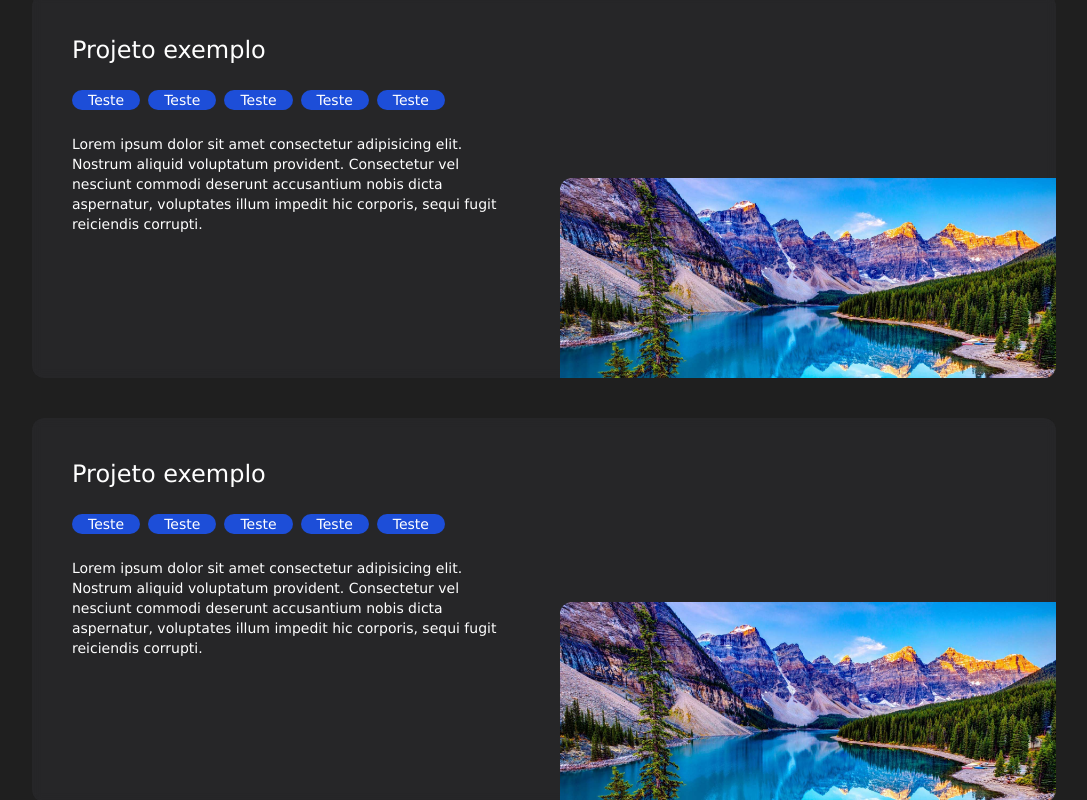
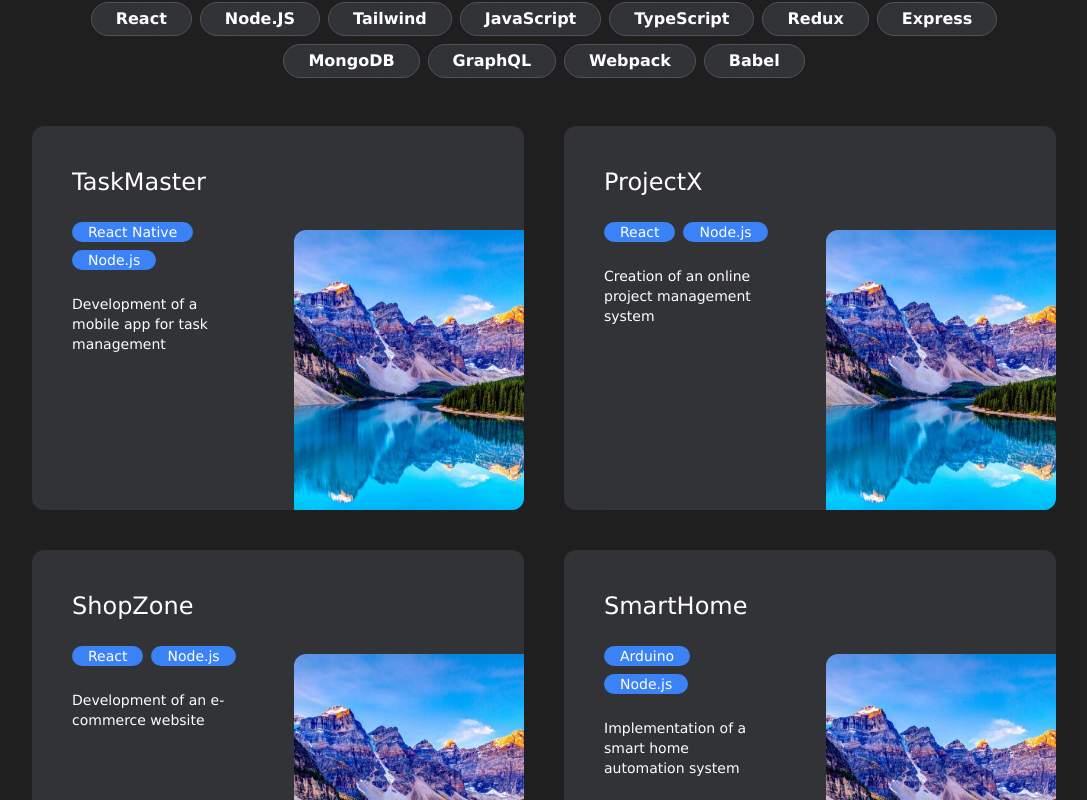
Before and after one commit to brcls/portifolio, a Next.js app: page / in a window 1280 px wide. Shown: the part 920-1720 px from the top of the page, without its empty margins (96-1183 px from the left). Built offline with nearby package versions, Linux system fonts and the light colour scheme.

Commit message:
adicionando filtro

```diff
--- a/next.config.js
+++ b/next.config.js
@@ -1,4 +1,8 @@
 /** @type {import('next').NextConfig} */
-const nextConfig = {}
+const nextConfig = {
+  experimental: {
+    typedRoutes: true,
+  },
+};
 
-module.exports = nextConfig
+module.exports = nextConfig;
--- /dev/null
+++ b/public/data/projects.ts
@@ -0,0 +1,32 @@
+export const projects = [
+  {
+    slug: "project-1",
+    description: "Development of a mobile app for task management",
+    name: "TaskMaster",
+    techStack: ["React Native", "Node.js"],
+  },
+  {
+    slug: "project-2",
+    description: "Creation of an online project management system",
+    name: "ProjectX",
+    techStack: ["React", "Node.js"],
+  },
+  {
+    slug: "project-3",
+    description: "Development of an e-commerce website",
+    name: "ShopZone",
+    techStack: ["React", "Node.js"],
+  },
+  {
+    slug: "project-4",
+    description: "Implementation of a smart home automation system",
+    name: "SmartHome",
+    techStack: ["Arduino", "Node.js"],
+  },
+  {
+    slug: "project-5",
+    description: "Implementation of a smart home automation system",
+    name: "SmartHome",
+    techStack: ["Arduino", "Node.js"],
+  },
+];
--- /dev/null
+++ b/public/data/techStack.ts
@@ -0,0 +1,13 @@
+export const techStack = [
+  "React",
+  "Node.JS",
+  "Tailwind",
+  "JavaScript",
+  "TypeScript",
+  "Redux",
+  "Express",
+  "MongoDB",
+  "GraphQL",
+  "Webpack",
+  "Babel",
+];
--- a/src/app/globals.css
+++ b/src/app/globals.css
@@ -31,3 +31,10 @@ body {
 ::-webkit-scrollbar-thumb:hover {
   background: #b5b5b5;
 }
+
+@layer components {
+  .glass-dark {
+    background-color: rgba(107, 114, 128, 0.25);
+    backdrop-filter: blur(20px);
+  }
+}
--- a/src/app/page.tsx
+++ b/src/app/page.tsx
@@ -1,8 +1,47 @@
+"use client";
+
 import Card from "@/components/Card";
 import Image from "next/image";
-import React from "react";
+import React, { useState } from "react";
+import { projects } from "../../public/data/projects";
+import { techStack } from "../../public/data/techStack";
+
+type TechItem = {
+  name: string;
+  active: boolean;
+};
+
+function createTechItem(name: string): TechItem {
+  return { name, active: false };
+}
+
+const initialTechStack: TechItem[] = techStack.map(createTechItem);
 
 export default function Home() {
+  const [filter, setFilter] = useState<TechItem[]>(initialTechStack);
+
+  const filteredProjects = filter.some((item) => item.active)
+    ? projects.filter((project) =>
+        filter.some(
+          (key) =>
+            key.active &&
+            project.techStack.some(
+              (tech) => tech.toLowerCase() === key.name.toLowerCase()
+            )
+        )
+      )
+    : projects;
+
+  const projectCards = filteredProjects.map((project) => (
+    <Card key={project.slug} project={project} />
+  ));
+
+  const handleSelectFilter = (index: number) => {
+    const updatedFilter = [...filter]; // Criar uma cópia do array filter
+    updatedFilter[index].active = !updatedFilter[index].active; // Atualizar a propriedade active para true
+    setFilter(updatedFilter); // Atualizar o estado com o novo array
+  };
+
   return (
     <>
       <div className="h-screen flex flex-col justify-center text-center items-center">
@@ -26,11 +65,21 @@ export default function Home() {
       w-4/5 mx-auto"
       >
         <div className="text-2xl text-bold">Projects</div>
-        <div className="grid gap-10 my-10">
-          {[0, 1, 2, 3].map((item) => (
-            <Card key={item} />
+        <div className="flex flex-wrap justify-center gap-2 my-12">
+          {filter.map((item, index) => (
+            <button
+              key={index}
+              className={`glass-dark px-6 py-1 rounded-full hover:bg-zinc-900
+            active:scale-95 font-bold hover:scale-110 duration-500 border border-zinc-600 ${
+              item.active && "bg-blue-500 hover:bg-blue-800"
+            }`}
+              onClick={() => handleSelectFilter(index)}
+            >
+              {item.name}
+            </button>
           ))}
         </div>
+        <div className="grid md:grid-cols-2 gap-10">{projectCards}</div>
       </div>
     </>
   );
--- /dev/null
+++ b/src/app/project/[slug]/page.tsx
@@ -0,0 +1,22 @@
+import React from "react";
+import { projects } from "../../../../public/data/projects";
+import Image from "next/image";
+
+export default function Page({ params }: { params: { slug: string } }) {
+  const project = projects.find((project) => project.slug === params.slug);
+
+  return (
+    <div className="flex justify-center items-center">
+      <div className="w-3/4 h-[700px] relative rounded-2xl overflow-hidden">
+        <Image
+          src="/paisagem.jpg"
+          alt="me"
+          fill
+          style={{ objectFit: "cover" }}
+          priority
+          quality={100}
+        />
+      </div>
+    </div>
+  );
+}
--- a/src/components/Card.tsx
+++ b/src/components/Card.tsx
@@ -1,36 +1,46 @@
 import React from "react";
 import Image from "next/image";
+import Link from "next/link";
+import { Route } from "next";
 
-export default function Card() {
+interface IProject {
+  slug: string;
+  name: string;
+  description: string;
+  techStack: string[];
+}
+
+interface ICardProps {
+  project: IProject;
+}
+
+export default function Card({ project }: ICardProps) {
+  const { slug, name, description, techStack } = project;
+
   return (
+    <Link href={("project/" + slug) as Route}>
       <div
-      className="group cursor-pointer mx-auto bg-zinc-700 backdrop-filter backdrop-blur-sm
-      bg-opacity-25 md:h-96 h-[400px] rounded-xl hover:scale-105 duration-500 transform-gpu
+        className="group cursor-pointer glass-dark md:h-96 h-[300px] rounded-xl hover:scale-105 duration-500 transform-gpu
       justify-between flex md:flex-row flex-col overflow-hidden"
       >
         <div className="md:p-10 p-5 text-left md:w-1/2 w-full">
-        <p className="text-bold md:text-2xl text-xl">Projeto exemplo</p>
+          <p className="text-bold md:text-2xl text-xl">{name}</p>
           <div className="flex flex-wrap gap-2 my-6">
-          {[0, 1, 2, 3, 4].map((item) => (
+            {techStack.map((tech) => (
               <div
-              key={item}
-              className="bg-blue-700 rounded-full px-4 text-sm md:text-md"
+                key={tech}
+                className="bg-blue-500 rounded-full px-4 text-sm md:text-md"
               >
-              Teste
+                {tech}
               </div>
             ))}
           </div>
-        <p className="md:text-md text-sm">
-          Lorem ipsum dolor sit amet consectetur adipisicing elit. Nostrum
-          aliquid voluptatum provident. Consectetur vel nesciunt commodi
-          deserunt accusantium nobis dicta aspernatur, voluptates illum impedit
-          hic corporis, sequi fugit reiciendis corrupti.
-        </p>
+          <p className="md:text-md text-sm">{description}</p>
         </div>
         <div className="md:w-1/2 w-full flex md:justify-end md:items-end">
           <div
-          className="w-full h-60 md:top-10 md:left-4 relative
-          md:group-hover:-translate-y-10 group-hover:-translate-y-1/2 md:group-hover:-translate-x-4
+            className="w-full h-80 md:top-10 md:left-4 relative
+          group-hover:-translate-y-10 md:group-hover:-translate-x-4
           duration-500 rounded-xl overflow-hidden"
           >
             <Image
@@ -43,5 +53,6 @@ export default function Card() {
           </div>
         </div>
       </div>
+    </Link>
   );
 }
--- a/src/components/Header.tsx
+++ b/src/components/Header.tsx
@@ -4,8 +4,7 @@ import React from "react";
 export default function Header() {
   return (
     <header
-      className="bg-zinc-700 backdrop-filter backdrop-blur-sm bg-opacity-25
-                    flex mt-4 justify-center items-center gap-2
+      className="glass-dark flex mt-4 justify-center items-center gap-2
                     p-1 md:w-1/2 inset-x-0 mx-auto rounded-full fixed z-10
                     w-11/12"
     >
```
Lines whose indentation alone changed are shown as unchanged.
